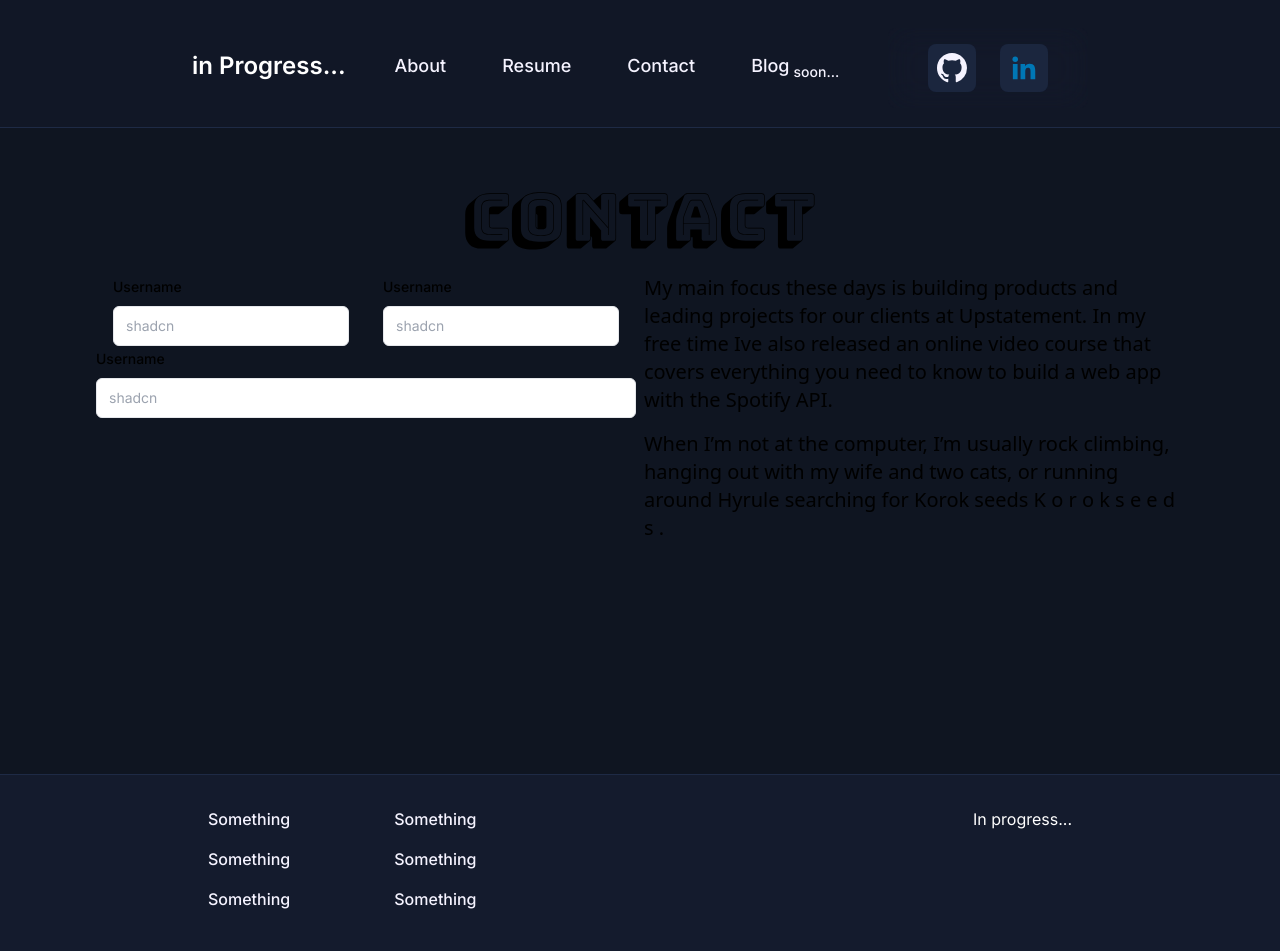
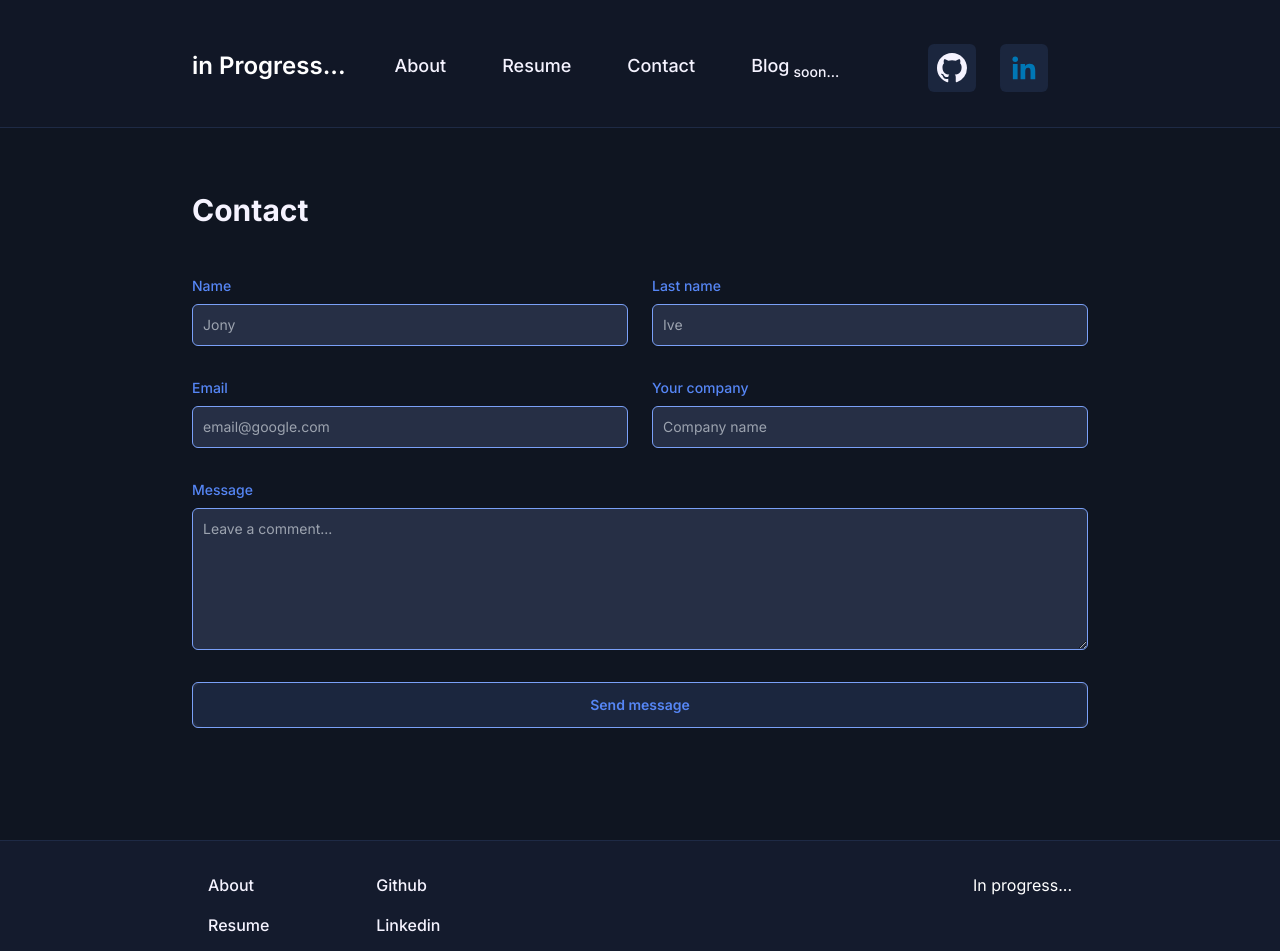
Before and after one commit to EStrilets/portfolio, a Next.js app: page /contact in a window 1280 px wide. Shown: the top 951 px of the page. Built offline with nearby package versions, Linux system fonts and the light colour scheme.

Commit message:
contact form

```diff
--- a/app/contact/ContactForm.tsx
+++ b/app/contact/ContactForm.tsx
@@ -2,17 +2,6 @@
 import { zodResolver } from "@hookform/resolvers/zod";
 import { useForm } from "react-hook-form";
 import * as z from "zod";
-
-import {
-  Form,
-  FormControl,
-  FormDescription,
-  FormField,
-  FormItem,
-  FormLabel,
-  FormMessage,
-} from "@/components/ui/form";
-import { Input } from "@/components/ui/input";
 
 const formSchema = z.object({
   username: z.string().min(2).max(20),
@@ -36,53 +25,98 @@ const ContactForm = () => {
   }
 
   return (
-    <Form {...form}>
-      <form onSubmit={form.handleSubmit(onSubmit)} className="space-y-8">
-        <div>
-          <div className="flex flex-row justify-around">
-            <FormField
-              control={form.control}
-              name="username"
-              render={({ field }) => (
-                <FormItem>
-                  <FormLabel>Username</FormLabel>
-                  <FormControl>
-                    <Input placeholder="shadcn" {...field} />
-                  </FormControl>
-                  <FormMessage />
-                </FormItem>
-              )}
-            />
-            <FormField
-              control={form.control}
-              name="username"
-              render={({ field }) => (
-                <FormItem>
-                  <FormLabel>Username</FormLabel>
-                  <FormControl>
-                    <Input placeholder="shadcn" {...field} />
-                  </FormControl>
-                  <FormMessage />
-                </FormItem>
-              )}
-            />
-          </div>
-          <FormField
-            control={form.control}
-            name="email"
-            render={({ field }) => (
-              <FormItem>
-                <FormLabel>Username</FormLabel>
-                <FormControl>
-                  <Input placeholder="shadcn" {...field} />
-                </FormControl>
-                <FormMessage />
-              </FormItem>
-            )}
+    <form action="#" className="space-y-8">
+      <div className="flex flex-wrap -mx-3 mb-6">
+        <div className="w-full md:w-1/2 px-3 mb-6 md:mb-0">
+          <label
+            htmlFor="email"
+            className="block mb-2 text-sm font-medium text-text dark:text-gray-300"
+          >
+            Name
+          </label>
+          <input
+            type="email"
+            id="email"
+            className="shadow-sm bg-[#262F45] border border-[#7AA0F7] text-text text-sm rounded-md focus:outline-none focus:border-[#6df178] block w-full p-2.5"
+            placeholder="Jony"
+            required
           />
         </div>
-      </form>
-    </Form>
+        <div className="w-full md:w-1/2 px-3">
+          <label
+            htmlFor="email"
+            className="block mb-2 text-sm font-medium text-text dark:text-gray-300"
+          >
+            Last name
+          </label>
+          <input
+            type="email"
+            id="email"
+            className="shadow-sm bg-[#262F45] border border-[#7AA0F7] text-text text-sm rounded-md focus:outline-none focus:border-[#6df178] block w-full p-2.5"
+            placeholder="Ive"
+            required
+          />
+        </div>
+      </div>
+
+      <div className="flex flex-wrap -mx-3 mb-6">
+        <div className="w-full md:w-1/2 px-3 mb-6 md:mb-0">
+          <label
+            htmlFor="email"
+            className="block mb-2 text-sm font-medium text-text dark:text-gray-300"
+          >
+            Email
+          </label>
+          <input
+            type="email"
+            id="email"
+            className="shadow-sm bg-[#262F45] border border-[#7AA0F7] text-text text-sm rounded-md focus:outline-none focus:border-[#6df178] block w-full p-2.5"
+            placeholder="email@google.com"
+            required
+          />
+        </div>
+        <div className="w-full md:w-1/2 px-3">
+          <label
+            htmlFor="email"
+            className="block mb-2 text-sm font-medium text-text dark:text-gray-300"
+          >
+            Your company
+          </label>
+          <input
+            type="email"
+            id="email"
+            className="shadow-sm bg-[#262F45] border border-[#7AA0F7] text-text text-sm rounded-md focus:outline-none focus:border-[#6df178] block w-full p-2.5"
+            placeholder="Company name"
+            required
+          />
+        </div>
+      </div>
+      <div className="sm:col-span-2">
+        <label
+          htmlFor="message"
+          className="block mb-2 text-sm font-medium text-text"
+        >
+          Message
+        </label>
+        <textarea
+          id="message"
+          rows={6}
+          className="block p-2.5 w-full text-sm text-text bg-[#262F45] rounded-md border border-[#7AA0F7] focus:border-[#6df178] focus:outline-none"
+          placeholder="Leave a comment..."
+        ></textarea>
+      </div>
+      <button
+        className="bg-[#262F45] rounded-md
+              border border-solid border-[#7AA0F7]
+              text-[#5686f5] font-semibold text-sm leading-5
+              py-3 px-4
+              text-center
+              glow-on-hover
+              w-full"
+      >
+        Send message
+      </button>
+    </form>
   );
 };
 
--- a/app/contact/page.tsx
+++ b/app/contact/page.tsx
@@ -1,37 +1,28 @@
-import Image from "next/image";
+"use client"
 import ContactForm from "./ContactForm";
 
 const Contact = () => {
-    return (
-      <main className="flex flex-col items-center justify-between p-24 lg:mt-20">
-        <Image
-          src="/contactheader.svg"
-          alt="An SVG of an eye"
-          width={350}
-          height={350}
-          className="my-4"
-        />
-        <div className="z-10 w-full max-w-6xl items-start justify-between lg:flex m-2">
-          <div className="flex-auto w-64">
-            <ContactForm />
-          </div>
-          <div className="flex-auto w-64 items-start justify-start ml-2 space-y-4">
-            <p className="text-xl font-sans">
-              My main focus these days is building products and leading projects
-              for our clients at Upstatement. In my free time Ive also released
-              an online video course that covers everything you need to know to
-              build a web app with the Spotify API.
-            </p>
-            <p className="text-xl font-sans">
-              When I’m not at the computer, I’m usually rock climbing, hanging
-              out with my wife and two cats, or running around Hyrule searching
-              for Korok seeds K o r o k s e e d s .
-            </p>
-            <div className="flex"></div>
-          </div>
+  return (
+    <main className="flex flex-col items-center justify-center gap-12">
+      <div
+        className="
+        flex flex-col
+        w-full max-w-4xl
+        items-start justify-center
+        font-bold text-3xl
+        mt-[12rem]
+        text-violet-50
+        "
+      >
+        <div>
+          <h1>Contact</h1>
         </div>
-      </main>
-    );
-}
+      </div>
+      <div className="flex w-full flex-col justify-center max-w-4xl space-y-5">
+        <ContactForm />
+      </div>
+    </main>
+  );
+};
 
 export default Contact;
--- a/app/resume/page.tsx
+++ b/app/resume/page.tsx
@@ -4,11 +4,28 @@ const PDFPage: React.FC = () => {
   const pdfUrl = "/yevhenii_strilets_resume2023.pdf"; // Update this with the actual path to your PDF file
 
   return (
-    <div className="w-full h-[90rem] flex flex-col items-center justify-center gap-8">
-      {/* <h1>PDF Viewer Example</h1>
-      <PDFViewer pdfUrl={pdfUrl} /> */}
-      <div className="flex flex-row z-10 w-full max-w-4xl items-start justify-between m-2 flex-1 mb-2 mt-[12rem]">
-        <iframe src="/yevhenii_strilets_resume2023.pdf"  height="100%" width="100%" />
+    <div className="w-full flex flex-col items-center justify-center gap-8 md:h-[90rem] sm:h-[40rem]">
+      <div
+        className="
+        flex flex-col
+        w-full max-w-4xl
+        items-start justify-center
+        font-bold text-3xl
+        mt-[12rem]
+        text-violet-50
+        scroll-mt-40
+        "
+      >
+        <div>
+          <h1>Resume</h1>
+        </div>
+      </div>
+      <div className="flex flex-row z-10 w-full max-w-4xl items-start justify-between m-2 flex-1 mb-2">
+        <iframe
+          src="/yevhenii_strilets_resume2023.pdf"
+          height="100%"
+          width="100%"
+        />
       </div>
     </div>
   );
--- a/components/Footer.tsx
+++ b/components/Footer.tsx
@@ -1,4 +1,16 @@
+"use client"
+import Link from "next/link";
+
 const Footer = () => {
+  const scrollToView = (targetId: string) => (e: any) => {
+    e.preventDefault();
+    const scrollToElement = document.getElementById(targetId);
+    if (scrollToElement) {
+      scrollToElement.scrollIntoView({
+        behavior: "smooth",
+      });
+    }
+  };
   return (
     <footer className="bg-transperant mt-28 bg-[#141B2D] border-t-[0.5px] border-[#1E2A45]">
       <div className="mx-auto w-full max-w-4xl p-4 py-6 lg:py-8 text-white">
@@ -6,23 +18,40 @@ const Footer = () => {
           <div className="grid grid-cols-2 space-x-10 sm:gap-6 sm:grid-cols-3">
             <div>
               <ul className="text-violet-50 dark:text-gray-400 font-medium">
-                <li className="mb-4">Something</li>
-                <li className="mb-4">Something</li>
-                <li className="mb-4">Something</li>
+                <Link href="#about-section">
+                  <li
+                    onClick={scrollToView("about-section")}
+                    className="mb-4 cursor-pointer"
+                  >
+                    About
+                  </li>
+                </Link>
+                <Link href="/resume">
+                  <li className="mb-4 cursor-pointer hover:underline hover:underline-offset-4">Resume</li>
+                </Link>
+                <Link href="/contact">
+                  <li className="mb-4 cursor-pointer">Contact</li>
+                </Link>
               </ul>
             </div>
             <div>
               <ul className="text-violet-50 dark:text-gray-400 font-medium">
-                <li className="mb-4">Something</li>
-                <li className="mb-4">Something</li>
-                <li className="mb-4">Something</li>
+                <Link href="https://github.com/EStrilets" target="_blank">
+                  <li className="mb-4 cursor-pointer">Github</li>
+                </Link>
+                <Link
+                  href="https://www.linkedin.com/in/yev-strilets/"
+                  target="_blank"
+                >
+                  <li className="mb-4 cursor-pointer">Linkedin</li>
+                </Link>
               </ul>
             </div>
           </div>
           <div className="mb-6 md:mb-0">In progress...</div>
         </div>
         <div className="sm:flex sm:items-center sm:justify-between text-violet-50 mt-5">
-        © 2023 Yevhenii Strilets —— Vancouver, Canada
+          © 2023 Yevhenii Strilets —— Vancouver, Canada
         </div>
       </div>
     </footer>
--- a/components/Navbar.tsx
+++ b/components/Navbar.tsx
@@ -97,18 +97,16 @@ const Navbar = () => {
           md:w-auto
           md:order-2
           px-10 py-[1rem] mt-1
-          backdrop-blur-lg
-          rounded-lg
           transition-all duration-300 ease-in-out
           space-x-6
           `}
         >
-          <div className="flex justify-center items-center rounded-lg bg-[#1B263E] h-12 w-12 glow-on-hover">
+          <div className="flex justify-center items-center rounded-md bg-[#1B263E] h-12 w-12 glow-on-hover">
             <Link href="https://github.com/EStrilets" target="_blank">
               <BsGithub size={30} color="#f5f3ff" />
             </Link>
           </div>
-          <div className="flex justify-center items-center rounded-lg bg-[#1B263E] h-12 w-12 glow-on-hover">
+          <div className="flex justify-center items-center rounded-md bg-[#1B263E] h-12 w-12 glow-on-hover">
             <Link
               href="https://www.linkedin.com/in/yev-strilets/"
               target="_blank"
```
